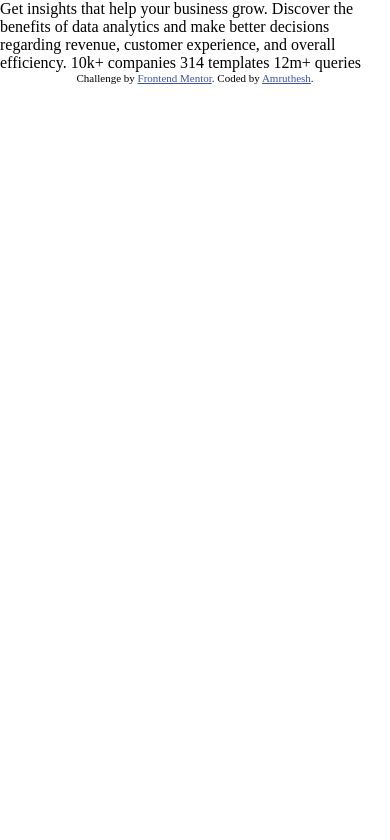
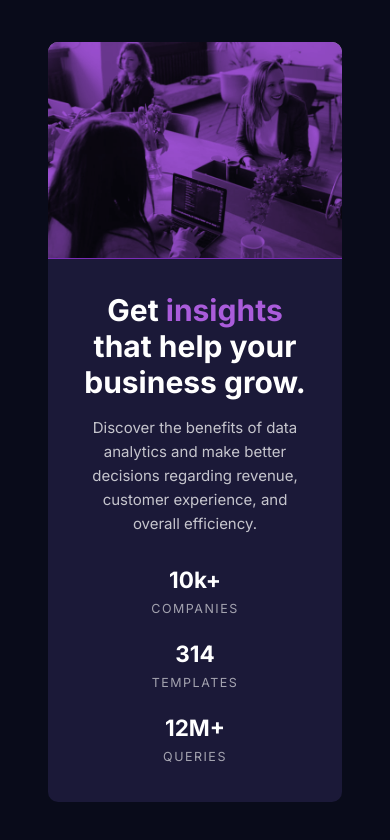
Before and after one commit to amruthcodes/stats-preview-card-component, a plain HTML site: page index.html in a window 390 px wide. Drawn offline with Linux system fonts and the light colour scheme.

Commit message:
Fineshed mobile style

```diff
--- a/index.html
+++ b/index.html
@@ -10,26 +10,33 @@
 
   <title>Frontend Mentor | Stats preview card component</title>
 
-  <!-- Feel free to remove these styles or customise in your own stylesheet 👍 -->
   <style>
-    .attribution { font-size: 11px; text-align: center; }
-    .attribution a { color: hsl(228, 45%, 44%); }
+    @import url('https://fonts.googleapis.com/css2?family=Inter:wght@400;700&family=Lexend+Deca&display=swap');
   </style>
+
 </head>
 <body>
-
-  Get insights that help your business grow.
-
-  Discover the benefits of data analytics and make better decisions regarding revenue, customer
-  experience, and overall efficiency.
-
-  10k+ companies
-  314 templates
-  12m+ queries
-
-  <div class="attribution">
-    Challenge by <a href="https://www.frontendmentor.io?ref=challenge" target="_blank">Frontend Mentor</a>.
-    Coded by <a href="https://techamruth.com">Amruthesh</a>.
-  </div>
+  <main>
+    <div class="stats_card">
+      <div class="header">
+        <img src="./images/image-header-mobile.jpg" alt="mobile-header" class="header_image">
+        <div class="overlay"></div>
+      </div>
+      <div class="stats_copy">
+        <h1>Get <span style="color: hsl(277, 64%, 61%);">insights</span> that help your business grow.</h1>
+        <p>
+          Discover the benefits of data analytics and make better decisions regarding revenue, customer
+          experience, and overall efficiency.
+        </p>
+      </div>
+      <div class="stats_component">
+        <ul>
+          <li>10k+</li><span>companies</span>
+          <li>314</li><span>templates</span>
+          <li>12M+</li><span>queries</span>
+        </ul>
+      </div>
+    </div>
+  </main>
 </body>
 </html>
--- a/style.css
+++ b/style.css
@@ -3,3 +3,89 @@
     margin: 0;
     box-sizing: border-box;
 }
+
+body{
+    background:hsl(233, 47%, 7%);
+    font-size: 15px;
+    font-family: 'Inter', 'Lexend Deca';
+    color: hsla(0, 0%, 100%, 0.75);
+}
+
+h1 {
+    color: hsl(0, 0%, 100%);
+}
+
+
+span:nth-child(n+2) {
+    display: inline-block;
+    color:  hsla(0, 0%, 100%, 0.6);
+    text-transform: uppercase;
+    font-size: smaller;
+    letter-spacing: 1.5px;
+    margin: 0.5rem;
+}
+
+p {
+    margin-top: 1rem;
+    line-height: 1.6;
+}
+
+main {
+    min-height: 100vh;
+    text-align: center;
+    display: flex;
+    justify-content: center;
+    align-items: center;
+}
+
+.header {
+    position: relative;
+    width: 100%;
+}
+
+.overlay {
+    position: absolute;
+    top: 0;
+    bottom: 0;
+    left: 0;
+    right: 0;
+    height: 98.8%;
+    width: 100%;
+    background-color: hsl(277, 100%, 61%);
+    mix-blend-mode: multiply;
+    border-radius: 10px 10px 0 0;
+}
+
+.header, .overlay {
+    opacity: .8;
+}
+
+.header_image {
+    border-radius: 10px 10px 0 0;
+    width: 100%;
+}
+
+li {
+    list-style-type: none;
+    color: hsl(0, 0%, 100%);
+    font-size: 1.5em;
+    font-weight: bold;
+}
+
+li:nth-child(n+2) {
+    margin-top: 1rem;
+}
+
+.stats_card{
+    margin:0 3rem;
+    background: hsl(244, 38%, 16%);
+    border-radius: 10px;
+}
+
+.stats_copy{
+    padding: 2em;
+}
+
+.stats_component {
+    padding-bottom: 2em;
+}
```
